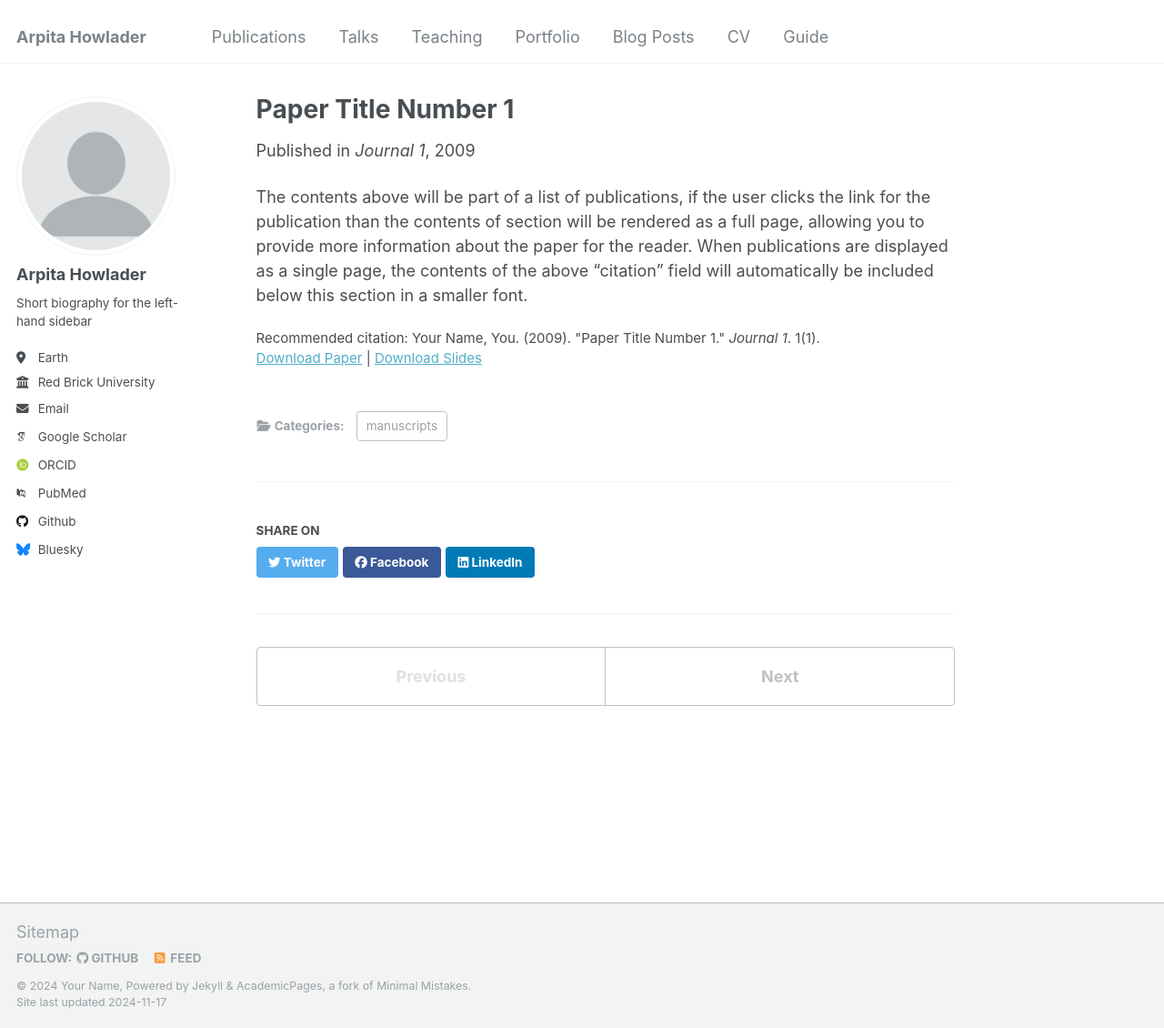
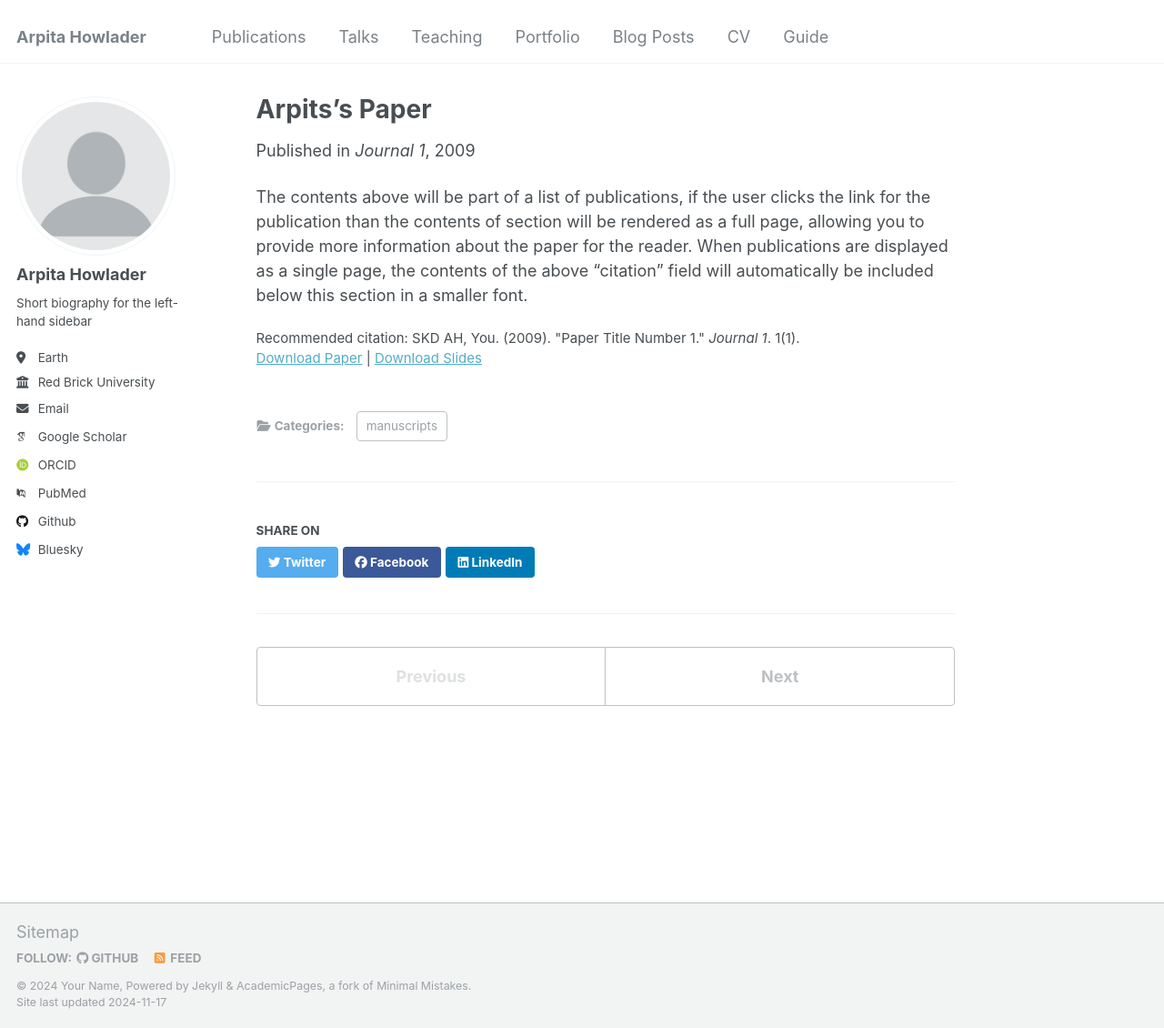
Before and after one commit to arpitahowlader/arpitahowlader.github.io, a Jekyll site: the page built from _publications/2009-10-01-paper-title-number-1.md, in a window 1280 px wide and 1130 px high. Shown: the whole window at 91% size. Built offline with Jekyll 4.4.1, drawn with Linux system fonts in a browser that asks for light colours; some web fonts are replaced.

Commit message:
Update 2009-10-01-paper-title-number-1.md

```diff
--- a/_publications/2009-10-01-paper-title-number-1.md
+++ b/_publications/2009-10-01-paper-title-number-1.md
@@ -1,5 +1,5 @@
 ---
-title: "Paper Title Number 1"
+title: "Arpits's Paper"
 collection: publications
 category: manuscripts
 permalink: /publication/2009-10-01-paper-title-number-1
@@ -8,7 +8,7 @@
 venue: 'Journal 1'
 slidesurl: 'http://academicpages.github.io/files/slides1.pdf'
 paperurl: 'http://academicpages.github.io/files/paper1.pdf'
-citation: 'Your Name, You. (2009). &quot;Paper Title Number 1.&quot; <i>Journal 1</i>. 1(1).'
+citation: 'SKD AH, You. (2009). &quot;Paper Title Number 1.&quot; <i>Journal 1</i>. 1(1).'
 ---
 
 The contents above will be part of a list of publications, if the user clicks the link for the publication than the contents of section will be rendered as a full page, allowing you to provide more information about the paper for the reader. When publications are displayed as a single page, the contents of the above "citation" field will automatically be included below this section in a smaller font.
```
